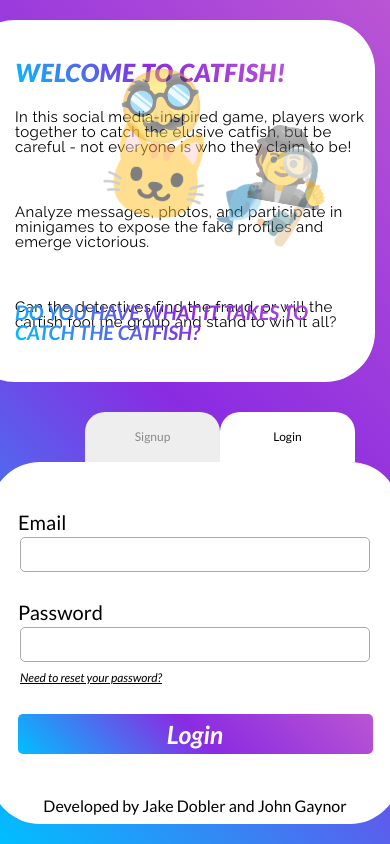
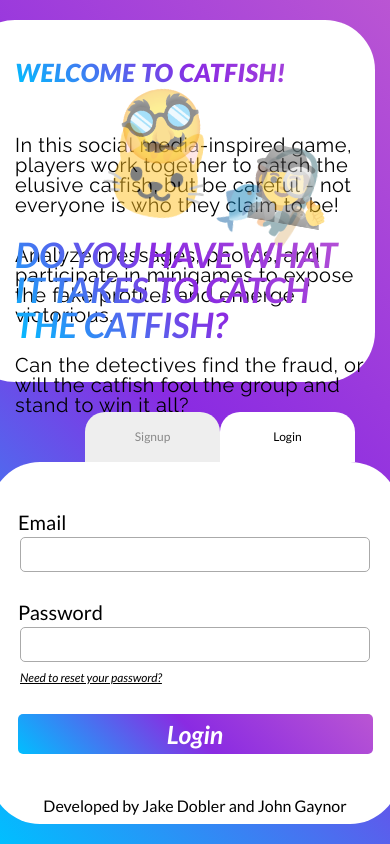
Before and after one commit to Jaecobd1/catfish, a Next.js app: page / in a window 390 px wide. Built offline with nearby package versions, Linux system fonts and the light colour scheme; no server answers.

Commit message:
created new page for hero.jsx under LeftPanel

```diff
--- /dev/null
+++ b/src/components/LeftPanel/Hero.jsx
@@ -0,0 +1,31 @@
+import styles from "@/styles/LeftPanel/Hero.module.css"
+
+function Hero() {
+    return <div className={styles.heroContainer}>
+    <div className={styles.heroEmojis}>
+      <p>🐱🎣</p>
+      <p>🕵️</p>
+      <p>🥸</p>
+    </div>
+    <h1 className="lg:text-[50px] text-[40px] font-lato font-black italic tracking-wide">
+      WELCOME TO CATFISH!
+    </h1>
+    <p className="font-raleway tracking-wide">
+      In this social media-inspired game, players work together to catch the
+      elusive catfish, but be careful - not everyone is who they claim to be!
+    </p>
+    <p className="font-raleway tracking-wide">
+      Analyze messages, photos, and participate in minigames to expose the
+      fake profiles and emerge victorious.
+    </p>
+    <p className="font-raleway tracking-wide mb-2">
+      Can the detectives find the fraud, or will the catfish fool the group
+      and stand to win it all?
+    </p>
+    <h2 className="font-lato italic font-bold">
+      DO YOU HAVE WHAT IT TAKES TO CATCH THE CATFISH?
+    </h2>
+  </div>;
+}
+
+export default Hero;
--- a/src/pages/index.js
+++ b/src/pages/index.js
@@ -14,6 +14,7 @@ import debounce from "lodash.debounce";
 import { firestore } from "../lib/firebase";
 import UserProfile from "@/components/Profiles/UserProfile";
 import Game from "@/components/Game/Game";
+import Hero from "@/components/LeftPanel/Hero";
 
 const inter = Inter({ subsets: ["latin"] });
 const lato = Lato({
@@ -174,32 +175,32 @@ function UsernameMessage({ username, isValid, loading }) {
   }
 }
 
-function Hero() {
-  return (
-    <>
-      <div className={styles.heroEmojis}>
-        <p>🐱🎣</p>
-        <p>🕵️</p>
-        <p>🥸</p>
-      </div>
-      <h1 className="lg:text-[50px] text-[40px] font-lato font-black italic tracking-wide">
-        WELCOME TO CATFISH!
-      </h1>
-      <p className="font-raleway tracking-wide">
-        In this social media-inspired game, players work together to catch the
-        elusive catfish, but be careful - not everyone is who they claim to be!
-      </p>
-      <p className="font-raleway tracking-wide">
-        Analyze messages, photos, and participate in minigames to expose the
-        fake profiles and emerge victorious.
-      </p>
-      <p className="font-raleway tracking-wide mb-2">
-        Can the detectives find the fraud, or will the catfish fool the group
-        and stand to win it all?
-      </p>
-      <h2 className="font-lato italic font-bold">
-        DO YOU HAVE WHAT IT TAKES TO CATCH THE CATFISH?
-      </h2>
-    </>
-  );
-}
+// function Hero() {
+//   return (
+//     <>
+//       <div className={styles.heroEmojis}>
+//         <p>🐱🎣</p>
+//         <p>🕵️</p>
+//         <p>🥸</p>
+//       </div>
+//       <h1 className="lg:text-[50px] text-[40px] font-lato font-black italic tracking-wide">
+//         WELCOME TO CATFISH!
+//       </h1>
+//       <p className="font-raleway tracking-wide">
+//         In this social media-inspired game, players work together to catch the
+//         elusive catfish, but be careful - not everyone is who they claim to be!
+//       </p>
+//       <p className="font-raleway tracking-wide">
+//         Analyze messages, photos, and participate in minigames to expose the
+//         fake profiles and emerge victorious.
+//       </p>
+//       <p className="font-raleway tracking-wide mb-2">
+//         Can the detectives find the fraud, or will the catfish fool the group
+//         and stand to win it all?
+//       </p>
+//       <h2 className="font-lato italic font-bold">
+//         DO YOU HAVE WHAT IT TAKES TO CATCH THE CATFISH?
+//       </h2>
+//     </>
+//   );
+// }
--- a/src/styles/Home.module.css
+++ b/src/styles/Home.module.css
@@ -21,54 +21,6 @@
   position: relative;
   animation-name: slideInFromLeft;
   animation-duration: var(--slideInOutAnimation);
-}
-
-.heroEmojis p {
-  position: absolute;
-  opacity: 0.5;
-}
-
-.heroEmojis p:nth-child(1) {
-  font-size: 90px;
-  inset: 120px 50px auto auto;
-  transform: rotate(10deg);
-}
-
-.heroEmojis p:nth-child(2) {
-  font-size: 70px;
-  inset: auto 40px 130px auto;
-  transform: rotate(10deg);
-}
-
-.heroEmojis p:nth-child(3) {
-  font-size: 70px;
-  inset: auto 170px 190px auto;
-  transform: rotate(-10deg);
-}
-
-.leftPanel h1,
-.leftPanel h2 {
-  background: linear-gradient(45deg, #00bfff 0%, #8a2be2 50%, #ba55d3 100%);
-  background-size: 100%;
-  background-repeat: repeat;
-  -webkit-background-clip: text;
-  -webkit-text-fill-color: transparent;
-}
-
-.leftPanel h1 {
-  margin: 40px auto 50px 50px;
-}
-
-.leftPanel p {
-  margin: 0 0 30px 50px;
-  max-width: 400px;
-  font-size: 20px;
-}
-
-.leftPanel h2 {
-  font-size: 35px;
-  position: absolute;
-  inset: auto auto 40px 50px;
 }
 
 /* these are the styles for the right panel */
--- /dev/null
+++ b/src/styles/LeftPanel/Hero.module.css
@@ -0,0 +1,47 @@
+.heroEmojis p {
+  position: absolute;
+  opacity: 0.5;
+}
+
+.heroEmojis p:nth-child(1) {
+  font-size: 90px;
+  inset: 120px 50px auto auto;
+  transform: rotate(10deg);
+}
+
+.heroEmojis p:nth-child(2) {
+  font-size: 70px;
+  inset: auto 40px 130px auto;
+  transform: rotate(10deg);
+}
+
+.heroEmojis p:nth-child(3) {
+  font-size: 70px;
+  inset: auto 170px 190px auto;
+  transform: rotate(-10deg);
+}
+
+.heroContainer h1,
+.heroContainer h2 {
+  background: linear-gradient(45deg, #00bfff 0%, #8a2be2 50%, #ba55d3 100%);
+  background-size: 100%;
+  background-repeat: repeat;
+  -webkit-background-clip: text;
+  -webkit-text-fill-color: transparent;
+}
+
+.heroContainer h1 {
+  margin: 40px auto 50px 50px;
+}
+
+.heroContainer p {
+  margin: 0 0 30px 50px;
+  max-width: 400px;
+  font-size: 20px;
+}
+
+.heroContainer h2 {
+  font-size: 35px;
+  position: absolute;
+  inset: auto auto 40px 50px;
+}
```
